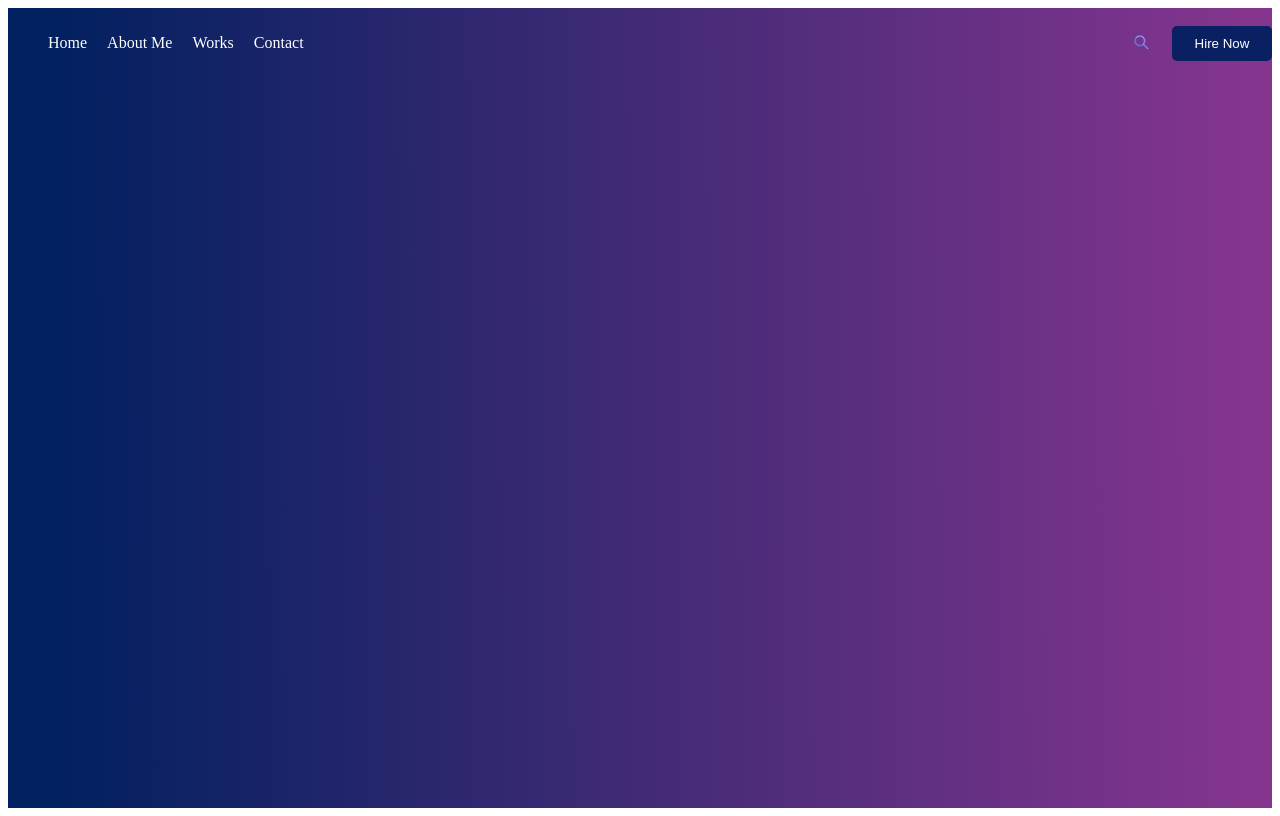
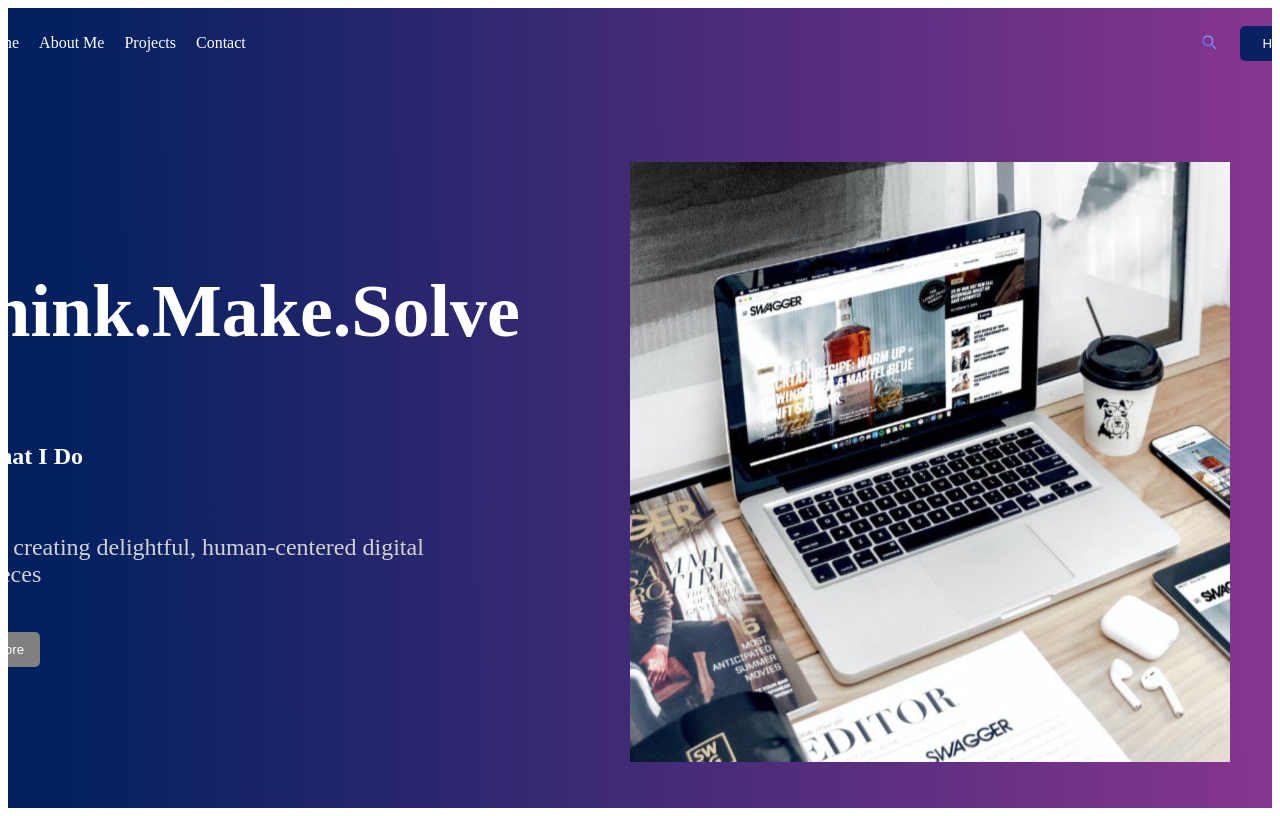
Before and after one commit to OlenaReukova/portfolio, a React (Create React App) app: page / in a window 1280 px wide. Built offline with nearby package versions, Linux system fonts and the light colour scheme.

Commit message:
Hero section

```diff
--- a/src/components/Hero.js
+++ b/src/components/Hero.js
@@ -5,12 +5,106 @@ import Navbar from "./Navbar";
 const Section = styled.div`
   height: 100vh;
   scroll-snap-align: center;
+  display: flex;
+  flex-direction: column;
+  align-items: center;
+  justify-content: space-between;
+`;
+
+const Container = styled.div`
+  height: 100vh;
+  scroll-snap-align: center;
+  width: 1400px;
+  display: flex;
+  justify-content: space-between;
+`;
+
+const Left = styled.div`
+  flex: 2;
+  display: flex;
+  flex-direction: column;
+  justify-content: center;
+  gap: 20px;
+`;
+
+const Title = styled.h1`
+  font-size: 74px;
+`;
+
+const WhatIDo = styled.div`
+  display: flex;
+  align-items: center;
+  gap: 10px;
+`;
+
+const Line = styled.img`
+  height: 5px;
+`;
+
+const Subtitle = styled.h2`
+  color: white;
+`;
+
+const Desc = styled.p`
+  font-size: 24px;
+  color: lightgray;
+`;
+
+const Button = styled.button`
+  background-color: grey;
+  color: white;
+  font-weight: 500;
+  width: 100px;
+  padding: 10px;
+  border: none;
+  border-radius: 5px;
+  cursor: pointer;
+`;
+
+const Right = styled.div`
+  flex: 3;
+  position: relative;
+`;
+
+const Img = styled.img`
+  width: 800px;
+  height: 600px;
+  object-fit: contain;
+  position: absolute;
+  top: 0;
+  bottom: 0;
+  left: 0;
+  right: 0;
+  margin: auto;
+  animation: animate 2s infinite ease alternate;
+  @keyframes animate {
+    to {
+      transform: translateY(20px);
+    }
+  }
 `;
 
 function Hero() {
   return (
     <Section>
       <Navbar />
+      <Container>
+        <Left>
+          <Title>Think.Make.Solve</Title>
+          <WhatIDo>
+            <Line src="./img/line.png" />
+            <Subtitle>What I Do</Subtitle>
+          </WhatIDo>
+          <Desc>
+            I enjoy creating delightful, human-centered digital experieces
+          </Desc>
+          <Button>Learn More </Button>
+        </Left>
+        <Right>
+          {/*3d model*/}
+          <Img alt="" src="./img/Myproject.png"></Img>
+        </Right>
+      </Container>
     </Section>
   );
 }
--- a/src/components/Navbar.js
+++ b/src/components/Navbar.js
@@ -59,7 +59,7 @@ function Navbar() {
           <List>
             <ListItem>Home</ListItem>
             <ListItem>About Me</ListItem>
-            <ListItem>Works</ListItem>
+            <ListItem>Projects</ListItem>
             <ListItem>Contact</ListItem>
           </List>
         </Links>
```
Also changed, not shown: public/img/Myproject.png (added), public/img/line.png (added).
